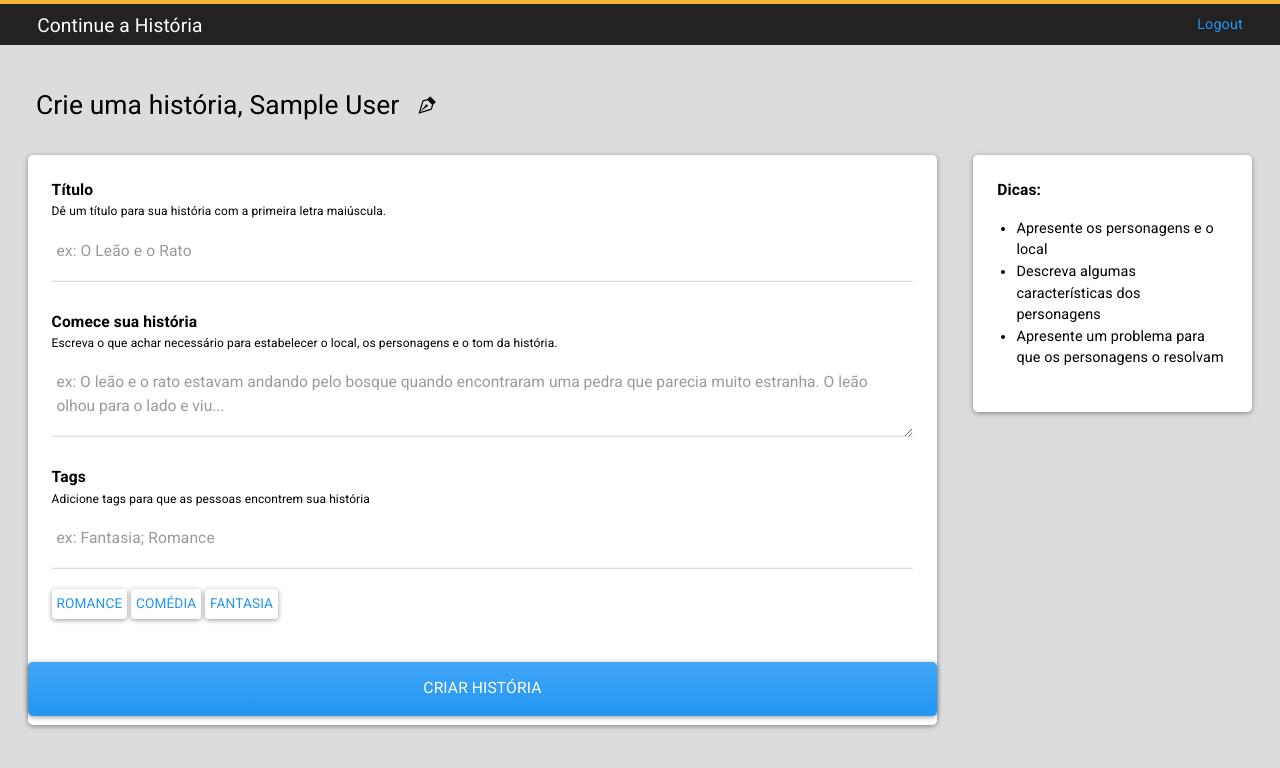
After one commit to cassioutfpr/continueahistoria, a Flask app: page /write_story in a window 1280 px wide. The commit adds this page. Shown: the top 768 px of the page. Run offline with Flask 2, Linux system fonts and the light colour scheme; the visitor is signed in with stand-in values (Sample User, id 1); data comes from the database, SQL or seed files in the repository; data that the repository does not hold is empty.

Commit message:
Added login and logout functionality.

```diff
--- a/app/app.py
+++ b/app/app.py
@@ -1,5 +1,9 @@
 from flask import Flask, render_template, request, redirect, url_for, flash
 from typing import List, Dict
+from flask_login import LoginManager
+from auth import auth
+from main import main
+from models import User
 import mysql.connector
 import json
 import uuid
@@ -17,108 +21,65 @@ config = {
 
 #settings
 app.secret_key = 'mysecretkey'
-numberOfUsers = 0
 
-def getUsers() -> List[Dict]:
-	global numberOfUsers
+app.register_blueprint(auth)
+app.register_blueprint(main)
+
+login_manager = LoginManager()
+login_manager.login_view = 'auth.login'
+login_manager.init_app(app)
+
+@login_manager.user_loader
+def load_user(user_id):
 	connection = mysql.connector.connect(**config)
 	cursor = connection.cursor()
-	cursor.execute('SELECT * FROM Users')
+	cursor.execute('SELECT * FROM Users WHERE id = %s', (user_id,))
 	data = cursor.fetchall()
-	#results = [{id: name} for (id, name) in cursor]
-	numberOfUsers = len(data)
-	cursor.close()
-	connection.close()
+	if data:
+		#vamos evitar magic numbers, por favor
+		return User(data[0][0], data[0][1], data[0][2], data[0][3])
+	else:
+		return None
 
-	return data
-
-@app.route('/')
-def Index():
-	print(getUsers())
-	return render_template('index.html', users = getUsers())
-
-@app.route('/login')
-def Login():
-	return render_template('login.html')
-
-@app.route('/login_user', methods=['POST'])
-def login_user():
-	if request.method == 'POST':
-		email = request.form['email']
-		password = request.form['password']  #HASH IT FIRST
-
-		connection = mysql.connector.connect(**config)
-		cursor = connection.cursor()
-		cursor.execute('SELECT * FROM Users WHERE email = %s AND password = %s', (email, password))
-		data = cursor.fetchall()
-		print(data)
-		#if data null ....
-
-		return redirect(url_for('Index'))
-
-@app.route('/register')
-def Register():
-	return render_template('register.html')
-
-@app.route('/add_user', methods=['POST'])
-def add_user():
-	if request.method == 'POST':
-		#TODO: check password and confirm password
-		#return to front
-
-		user = request.form['user']
-		email = request.form['email']
-		password = request.form['password']  #HASH IT FIRST
-
-		connection = mysql.connector.connect(**config)
-		cursor = connection.cursor()
-
-		#check if email and username exist
-		#return to front if they do
-		cursor.execute('INSERT INTO Users (id, name, email, password) VALUES (%s, %s, %s, %s)', (str(uuid.uuid4().hex), user, email, password))
-
-		connection.commit()
-		flash('Contact Added succesfully')
-		cursor.close()
-		connection.close()
-
-
-		return redirect(url_for('Index'))
-
-@app.route('/getUsers')
-def get_contacts():
-	return json.dumps({'usuarios': getUsers()})
-
-@app.route('/delete/<string:id>')
-def delete_contact(id):
-	connection = mysql.connector.connect(**config)
-	cursor = connection.cursor()
-	cursor.execute('DELETE FROM Users WHERE ID = {0}'.format(id))
-	connection.commit()
-	flash('Contato removido')
-	return redirect(url_for('Index'))
-
-@app.route('/edit/<id>')
-def edit_contact(id):
-	connection = mysql.connector.connect(**config)
-	cursor = connection.cursor()
-	cursor.execute('SELECT * FROM Users WHERE ID = %s', (id,))
-	data = cursor.fetchall()
-	return render_template('edit-contact.html', user = data[0])
-
-@app.route('/update/<id>', methods = ['POST'])
-def update(id):
-	if request.method == 'POST':
-		name = request.form['name']
-		connection = mysql.connector.connect(**config)
-		cursor = connection.cursor()
-		cursor.execute("""
-			UPDATE Users
-			SET name = %s
-			WHERE ID = %s
-		 """, (name, id))
-		connection.commit()
-	return redirect(url_for('Index'))
 
 if __name__ == '__main__':
 	app.run(host='0.0.0.0', debug=True)
+
+
+
+
+##UNUSED METHODS##
+# @app.route('/getUsers')
+# def get_contacts():
+# 	return json.dumps({'usuarios': getUsers()})
+
+# @app.route('/delete/<string:id>')
+# def delete_contact(id):
+# 	connection = mysql.connector.connect(**config)
+# 	cursor = connection.cursor()
+# 	cursor.execute('DELETE FROM Users WHERE ID = {0}'.format(id))
+# 	connection.commit()
+# 	flash('Contato removido')
+# 	return redirect(url_for('Index'))
+
+# @app.route('/edit/<id>')
+# def edit_contact(id):
+# 	connection = mysql.connector.connect(**config)
+# 	cursor = connection.cursor()
+# 	cursor.execute('SELECT * FROM Users WHERE ID = %s', (id,))
+# 	data = cursor.fetchall()
+# 	return render_template('edit-contact.html', user = data[0])
+
+# @app.route('/update/<id>', methods = ['POST'])
+# def update(id):
+# 	if request.method == 'POST':
+# 		name = request.form['name']
+# 		connection = mysql.connector.connect(**config)
+# 		cursor = connection.cursor()
+# 		cursor.execute("""
+# 			UPDATE Users
+# 			SET name = %s
+# 			WHERE ID = %s
+# 		 """, (name, id))
+# 		connection.commit()
+# 	return redirect(url_for('Index'))
--- /dev/null
+++ b/app/main.py
@@ -0,0 +1,17 @@
+from flask import Blueprint, render_template
+from flask_login import login_required, current_user
+
+main = Blueprint('main', __name__)
+
+@main.route('/')
+def index():
+	return render_template('index.html')
+
+@main.route('/profile')
+def profile():
+	return render_template('profile.html')
+
+@main.route('/write_story')
+@login_required
+def RenderWriteStory():
+	return render_template('writeStory.html', name = current_user.name)
--- a/app/templates/index.html
+++ b/app/templates/index.html
@@ -52,7 +52,7 @@
 				Todas as Hitórias
 			</div>
 			<div class="col-sm-auto pr-0">
-				<button type="button" class="btn btn-primary">Criar história</button>
+				<a class="btn btn-primary" aria-current="page" href="/write_story">Criar História</a>
 			</div>
 		</div>
 
--- a/app/templates/layout.html
+++ b/app/templates/layout.html
@@ -15,7 +15,8 @@
 		border-top-color: #f7b53c;
 	}
 	.navbar-logo {
-		color: white;font-size: 16px;
+		color: white;
+		font-size: 16px;
 		position: absolute;
 		top: 20%;
 	}
@@ -24,12 +25,17 @@
 
 	<div class="container-fluid fixed-top navbar-top-border">
 		<div class="row navbar-dark bg-dark">
-			<div class="container col-2 ml-3">
+			<div class="container col ml-3">
 				<a class="navbar-logo" href="/">Continue a História</a>
 			</div>
 			<div class="col-auto d-flex" style="font-size: 12px">
-				<a class="nav-link active" aria-current="page" href="/login">Login</a>
-				<a class="nav-link active" aria-current="page" href="/register">Registrar</a>
+				{% if not current_user.is_authenticated %}
+				<a class="nav-link active" aria-current="page" href="{{ url_for('auth.login') }}">Login</a>
+				<a class="nav-link active" aria-current="page" href="{{ url_for('auth.signup') }}">Registrar</a>
+				{% endif %}
+				{% if current_user.is_authenticated %}
+				<a class="nav-link active" aria-current="page" href="{{ url_for('auth.logout') }}">Logout</a>
+				{% endif %}
 			</div>
 		</div>
 	</div>
--- a/app/templates/register.html
+++ b/app/templates/signup.html
@@ -64,13 +64,13 @@
     <div class="col">
       <div class="p-3">
       	<div class="card card-body">
-			<form action="/add_user" method="POST">
+			<form action="/signup" method="POST">
 
 				{% with messages = get_flashed_messages() %}
 				{% if messages %}
 				{% for message in messages %}
 					<div class="alert alert-success alert-dismissible fade show" role="alert">
-					  <strong>Só falta um passo!</strong> Vá até o seu email para confirmar o cadastro.
+					  <strong>{{ message }}</strong>
 						<button type="button" class="close" data-bs-dismiss="alert" aria-label="Close"><span aria-hidden="true">&times;</span></button>
 					</div>
 				{% endfor %}
--- /dev/null
+++ b/app/templates/writeStory.html
@@ -0,0 +1,71 @@
+{% extends 'layout.html' %}
+
+{% block body %}
+
+<div class="p-0" id="content">
+	<div class="mt-5">
+		<div class="container-fluid pt-4 mt-4" style="">
+			<div class="row">
+			    <div class="col-auto" style="font-size: 22px;">
+			    	Crie uma história, {{ name }}
+			    </div>
+	   	    	<div class="col" style="position:relative;">
+		      		<div style="position:absolute;top: 0; bottom: 0; left: 0; right: 0;margin: auto;height: 20px;">
+		      			<svg xmlns="http://www.w3.org/2000/svg" width="16" height="16" fill="currentColor" class="bi bi-vector-pen" viewBox="0 0 16 16">
+		      			  <path fill-rule="evenodd" d="M10.646.646a.5.5 0 0 1 .708 0l4 4a.5.5 0 0 1 0 .708l-1.902 1.902-.829 3.313a1.5 1.5 0 0 1-1.024 1.073L1.254 14.746 4.358 4.4A1.5 1.5 0 0 1 5.43 3.377l3.313-.828L10.646.646zm-1.8 2.908l-3.173.793a.5.5 0 0 0-.358.342l-2.57 8.565 8.567-2.57a.5.5 0 0 0 .34-.357l.794-3.174-3.6-3.6z"/>
+		      			  <path fill-rule="evenodd" d="M2.832 13.228L8 9a1 1 0 1 0-1-1l-4.228 5.168-.026.086.086-.026z"/>
+		      			</svg>
+		      		</div>
+		    	</div>
+	  		</div>
+
+		</div>
+	</div>
+	<div class="row mt-4 pl-2 pr-2">
+		<div class="container col-md-9 ">
+			<div class="card">
+		  		<div class="card-body">
+		  			<div id="title">
+						<p class="mb-0"><b>Título</b></p>
+						<p class="mb-0" style="font-size: 10px">Dê um título para sua história com a primeira letra maiúscula.</p>
+				    	<div class="input-group mb-3">
+				    	  	<input type="text" class="form-control" placeholder="ex: O Leão e o Rato" aria-label="Username" aria-describedby="basic-addon1" style="white-space: pre-line">
+				    	</div>
+			    	</div>
+			    	<div class="mt-4" id="story-body">
+			    		<p class="mb-0"><b>Comece sua história</b></p>
+			    		<p class="mb-0" style="font-size: 10px">Escreva o que achar necessário para estabelecer o local, os personagens e o tom da história.</p>
+			    		<div class="input-group">
+			    		  	<textarea class="form-control" aria-label="With textarea" placeholder="ex: O leão e o rato estavam andando pelo bosque quando encontraram uma pedra que parecia muito estranha. O leão olhou para o lado e viu..."></textarea>
+			    		</div>
+			    	</div>
+		  			<div class="mt-4"  id="tags-body">
+						<p class="mb-0"><b>Tags</b></p>
+						<p class="mb-0" style="font-size: 10px">Adicione tags para que as pessoas encontrem sua história</p>
+				    	<div class="input-group mb-3">
+				    	  	<input type="text" class="form-control" placeholder="ex: Fantasia; Romance" aria-label="Username" aria-describedby="basic-addon1" style="white-space: pre-line">
+				    	</div>
+				    	<button type="button" class="categoty-tag btn btn-outline-primary btn-sm p-1" >romance</button>
+				    	<button type="button" class="categoty-tag btn btn-outline-primary btn-sm p-1" >comédia</button>
+				    	<button type="button" class="categoty-tag btn btn-outline-primary btn-sm p-1" >fantasia</button>
+			    	</div>
+			  	</div>
+			  	<a style="float: right" class="btn btn-primary mt-3 mb-2" aria-current="page" href="/write_story">Criar História</a>
+			</div>
+		</div>
+		<div class="container col-md-3 d-none d-md-table-cell">
+			<div class="card">
+		  		<div class="card-body">
+		    		<p><b>Dicas:</b></p>
+		    		<ul class="pl-3" style="font-size: 12px">
+  						<li>Apresente os personagens e o local</li>
+  						<li>Descreva algumas características dos personagens</li>
+  						<li>Apresente um problema para que os personagens o resolvam</li>
+					</ul>
+			  	</div>
+			</div>
+		</div>
+	</div>
+</div>
+
+{% endblock %}
--- a/db/init.sql
+++ b/db/init.sql
@@ -1,7 +1,7 @@
 CREATE DATABASE Cah;
 use Cah;
 
-CREATE TABLE Users (id VARCHAR(32),name VARCHAR(32),email VARCHAR(32),password VARCHAR(32));
+CREATE TABLE Users (id VARCHAR(32),name VARCHAR(32),email VARCHAR(32),password VARCHAR(100));
 
 INSERT INTO Users
 	(id, name, email, password)
```
Also changed, not shown: app/auth.py (added, +87 -0 lines), app/models.py (added, +8 -0 lines), app/templates/login.html (+12 -1 lines), 1 other file.
